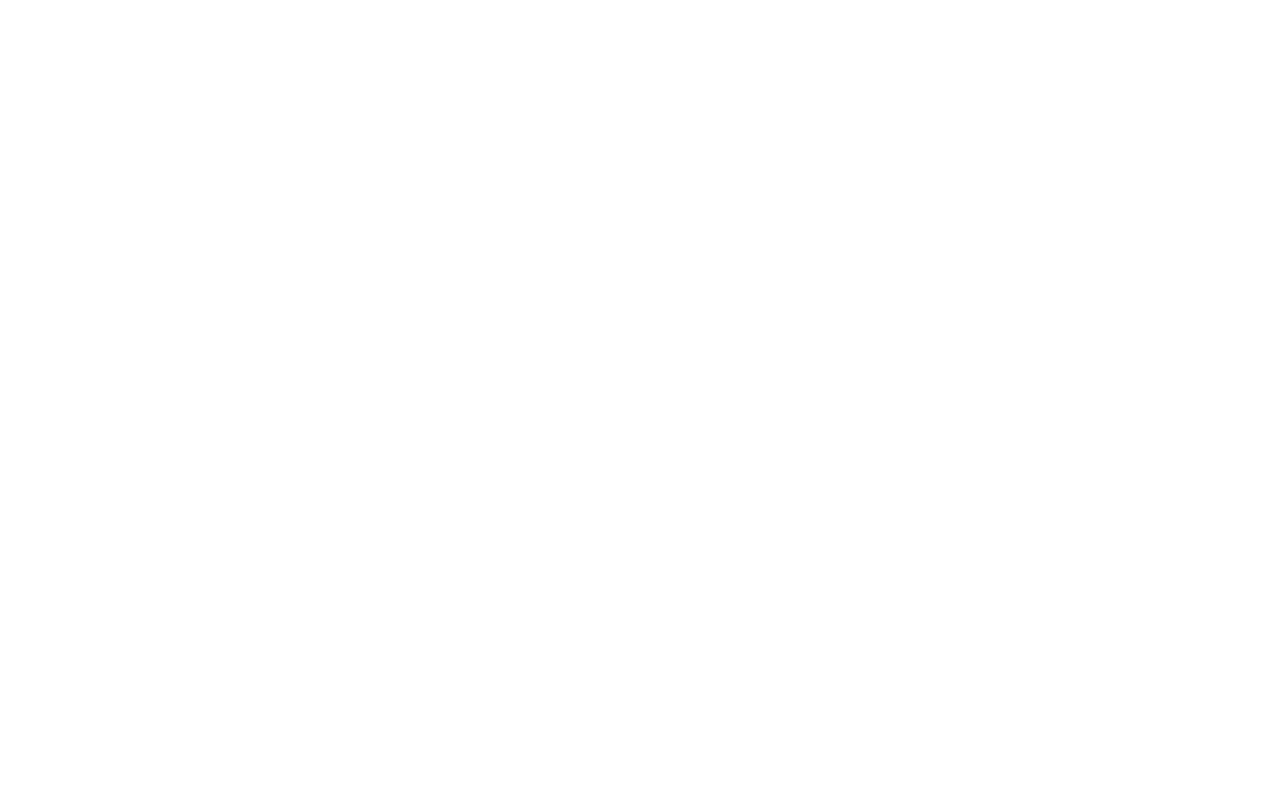
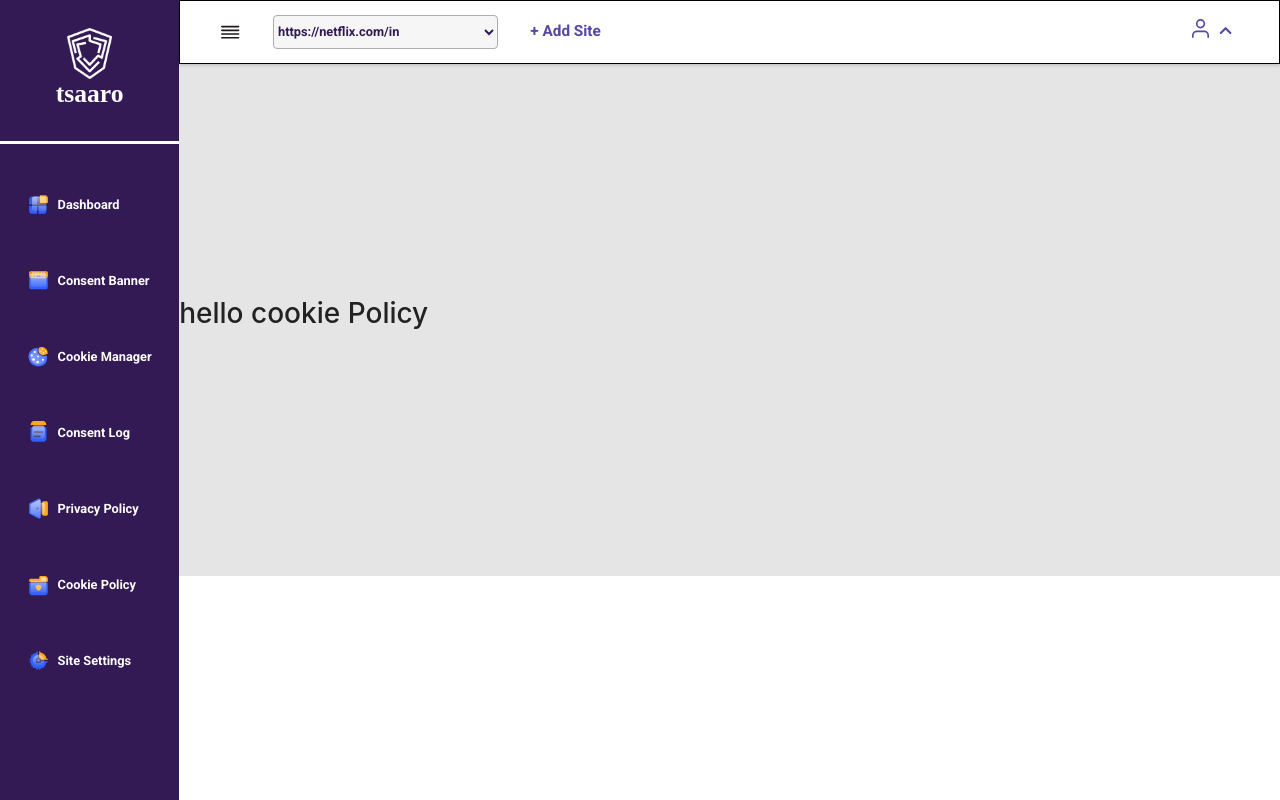
Before and after one commit to viveksingh2893/fronttsaaro, a React (Create React App) app in the folder tsaaro/: page /ss in a window 1280 px wide. Before the commit this address had no page. Built offline with nearby package versions, Linux system fonts and the light colour scheme; a web font is replaced by a local one.

Commit message:
selected button is visible

```diff
--- a/tsaaro/src/App.js
+++ b/tsaaro/src/App.js
@@ -13,8 +13,8 @@ import AccountScr from './screen/account';
 function App() {
   return (
 
-  <AccountScr/>
-  // <Screen/>
+  // <AccountScr/>
+  <Screen/>
 
 
 
--- a/tsaaro/src/component/header/SideMenuView.js
+++ b/tsaaro/src/component/header/SideMenuView.js
@@ -5,7 +5,80 @@ import logo from "../../assets/images/img1.png";
 import SmButton from "./smButton";
 import { NavLink } from "react-router-dom";
 
-function SideMenuView(props) {
+const SideMenuView=(props)=> {
+  const [color, setColor]= useState(false);
+
+  const [color1, setColor1] = useState(false);
+  const [color2, setColor2] = useState(false);
+  const [color3, setColor3] = useState(false);
+  const [color4, setColor4] = useState(false);
+  const [color5, setColor5] = useState(false);
+  const [color6, setColor6] = useState(false);
+  const [color7, setColor7] = useState(false);
+
+  const toggle1=()=>{
+      setColor1(true);
+      setColor2(false);
+      setColor3(false);
+      setColor4(false);
+      setColor5(false);
+      setColor6(false);
+      setColor7(false);
+  }
+  const toggle2=()=>{
+      setColor1(false);
+      setColor2(true);
+      setColor3(false);
+      setColor4(false);
+      setColor5(false);
+      setColor6(false);
+      setColor7(false);
+    }
+  const toggle3=()=>{
+      setColor1(false);
+      setColor2(false);
+      setColor3(true);
+      setColor4(false);
+      setColor5(false);
+      setColor6(false);
+      setColor7(false);
+    }
+  const toggle4=()=>{
+      setColor1(false);
+      setColor2(false);
+      setColor3(false);
+      setColor4(true);
+      setColor5(false);
+      setColor6(false);
+      setColor7(false);
+    }
+  const toggle5=()=>{
+      setColor1(false);
+      setColor2(false);
+      setColor3(false);
+      setColor4(false);
+      setColor5(true);
+      setColor6(false);
+      setColor7(false);
+    }
+  const toggle6=()=>{
+      setColor1(false);
+      setColor2(false);
+      setColor3(false);
+      setColor4(false);
+      setColor5(false);
+      setColor6(true);
+      setColor7(false);
+    }
+  const toggle7=()=>{
+      setColor1(false);
+      setColor2(false);
+      setColor3(false);
+      setColor4(false);
+      setColor5(false);
+      setColor6(false);
+      setColor7(true);
+  }
 
   return (
 
@@ -28,31 +101,32 @@ function SideMenuView(props) {
       ></div>
 
       <div className="btn">
-        <NavLink to=".\dash">
-          <SmButton id="dsboard" name="Dashboard" inactive={props.inactive}/>
+        <NavLink to=".\dash" onClick={toggle1}>
+          <SmButton id="dsboard" name="Dashboard" inactive={props.inactive} color={color1}/>
         </NavLink>
         <div
           style={{ cursor: "pointer" }}
           onClick={() => {
             props.callcb();
+            toggle2();
           }}
         >
-          <SmButton id="cb" name="Consent Banner" inactive={props.inactive} />
+          <SmButton id="cb" name="Consent Banner" inactive={props.inactive} color={color2} />
         </div>
-        <NavLink to=".\cm">
-          <SmButton id="cm" name="Cookie Manager" inactive={props.inactive} />
+        <NavLink to=".\cm" onClick={toggle3}>
+          <SmButton id="cm" name="Cookie Manager" inactive={props.inactive} color={color3}/>
         </NavLink>
-        <NavLink to=".\cl">
-          <SmButton id="cl" name="Consent Log" inactive={props.inactive} />
+        <NavLink to=".\cl" onClick={toggle4}>
+          <SmButton id="cl" name="Consent Log" inactive={props.inactive} color={color4}/>
         </NavLink>
-        <NavLink to=".\pp">
-          <SmButton id="pp" name="Privacy Policy" inactive={props.inactive} />
+        <NavLink to=".\pp" onClick={toggle5}>
+          <SmButton id="pp" name="Privacy Policy" inactive={props.inactive} color={color5}/>
         </NavLink>
-        <NavLink to=".\cp">
-          <SmButton id="cp" name="Cookie Policy" inactive={props.inactive} />
+        <NavLink to=".\cp" onClick={toggle6}>
+          <SmButton id="cp" name="Cookie Policy" inactive={props.inactive} color={color6} />
         </NavLink>
-        <NavLink to=".\ss">
-          <SmButton id="ss" name="Site Settings" inactive={props.inactive} />
+        <NavLink to=".\ss" onClick={toggle7}>
+          <SmButton id="ss" name="Site Settings" inactive={props.inactive} color={color7}/>
         </NavLink>
       </div>
     </div>
--- a/tsaaro/src/component/header/smButton.js
+++ b/tsaaro/src/component/header/smButton.js
@@ -1,35 +1,12 @@
 import React, {useState, useEffect} from "react";
 import SvgIcon from "../../assets/Icon_apps";
 import '../../assets/css/sidemenu.css';
+import ColumnGroup from "antd/lib/table/ColumnGroup";
 
 const SmButton= (props)=>{
-//   const [color, setColor] = useState(false);
-
-//   const toggle=()=>{
-//     if(props.id === 'dsboard'){
-//       props.id==='dsboard'?setColor(true):setColor(false);
-//     }else if(props.id === 'cb'){
-//       props.id==='cb'?setColor(true):setColor(false);
-//     }else if(props.id === 'cm'){
-//       props.id==='cm'?setColor(true):setColor(false);
-//     }else if(props.id === 'cl'){
-//       props.id==='cl'?setColor(true):setColor(false);
-//     }else if(props.id === 'pp'){
-//       props.id==='pp'?setColor(true):setColor(false);
-//     }else if(props.id === 'cp'){
-//       props.id==='cp'?setColor(true):setColor(false);
-//     }else if(props.id === 'cp'){
-//       props.id==='?setColor(true):setColor(false);
-//     }else if(props.id === 'ss'){
-//       props.id?setColor(true):setColor(false);
-//   }
-// }
-
-//   console.log('color', color)
-
 
 return(
-    <div className="button">
+    <div className="button" style={{backgroundColor:props.color?'#7A4EB6':''}}>
       <div className={`${props.inactive ? "button-child2" : "button-child"}`}>
         <div style={{display:'flex', alignItems:'flex-start',width:'3vw', justifyContent:'center'}}><SvgIcon name={props.name.toLowerCase()}/></div>
         {props.inactive?null:<p className="button-para" style={{display:'flex', width:'8vw',justifyContent:'flex-start'}}>{props.name}</p>}
```
